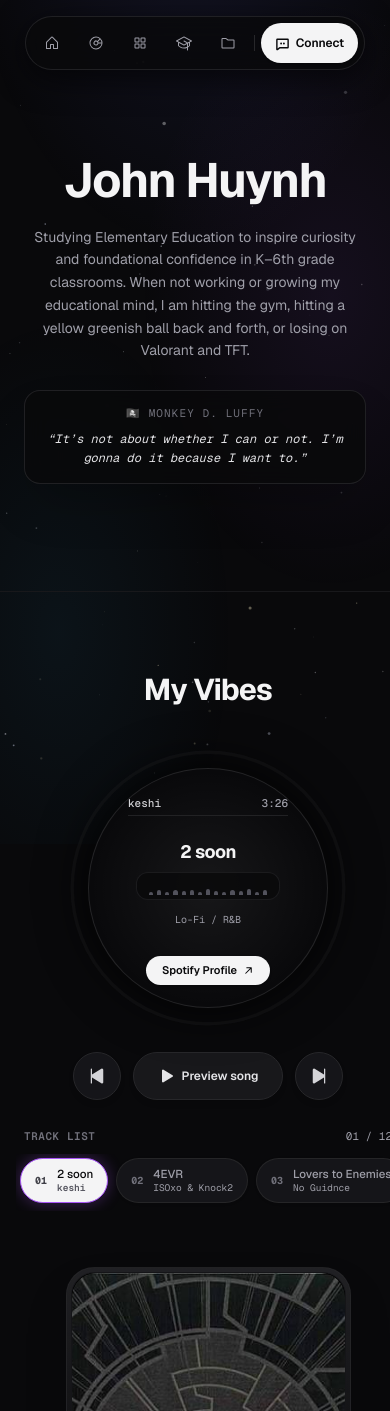
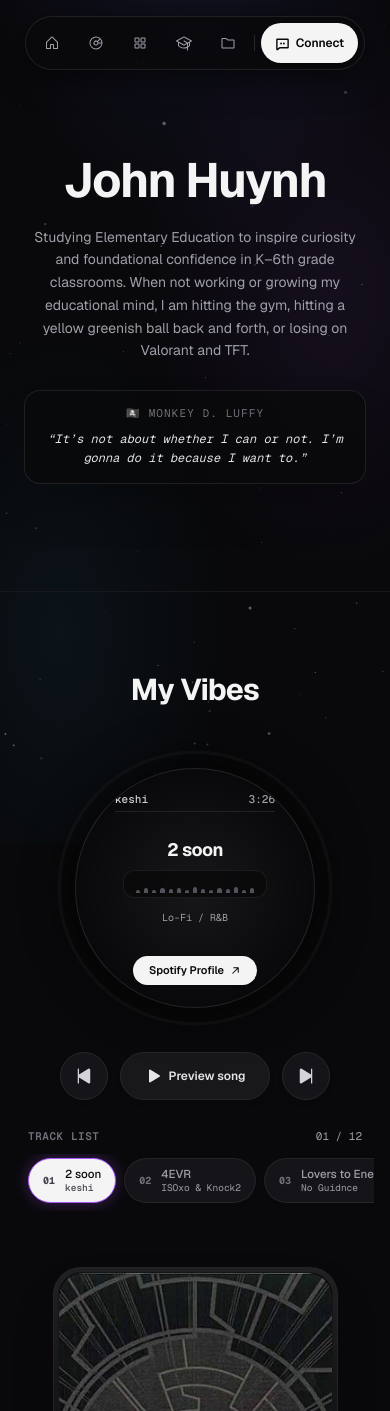
Before and after one commit to Flashyjohn123/johnwebsite, a Next.js app: page / in a window 390 px wide. Shown: the top 1411 px of the page. Built offline with nearby package versions, Linux system fonts and the light colour scheme.

Commit message:
Center dial in middle on mobile view and prevent carousel scroll from shifting window

```diff
--- a/src/components/SongDial.tsx
+++ b/src/components/SongDial.tsx
@@ -48,12 +48,15 @@
     return () => window.removeEventListener("resize", handleResize);
   }, []);
 
-  // Smooth scroll mobile pill carousel to active track
+  // Smooth scroll mobile pill carousel to active track (container-only scroll, avoids shifting page/window)
   useEffect(() => {
     if (mobileCarouselRef.current) {
-      const pillEl = mobileCarouselRef.current.children[activeIndex] as HTMLElement | undefined;
+      const container = mobileCarouselRef.current;
+      const pillEl = container.children[activeIndex] as HTMLElement | undefined;
       if (pillEl) {
-        pillEl.scrollIntoView({ behavior: "smooth", inline: "center", block: "nearest" });
+        const targetScrollLeft =
+          pillEl.offsetLeft - container.clientWidth / 2 + pillEl.clientWidth / 2;
+        container.scrollTo({ left: targetScrollLeft, behavior: "smooth" });
       }
     }
   }, [activeIndex]);
@@ -213,7 +216,7 @@
   const strokeOffset = ringCircumference * (1 - progressRatio);
 
   return (
-    <section id="music" className="relative py-20 sm:py-32 px-4 sm:px-6 max-w-6xl mx-auto border-t border-zinc-900 flex flex-col items-center overflow-hidden">
+    <section id="music" className="relative py-20 sm:py-32 px-4 sm:px-6 w-full max-w-6xl mx-auto border-t border-zinc-900 flex flex-col items-center justify-center overflow-hidden">
       {/* Section Header */}
       <div className="w-full text-center mb-10 sm:mb-16">
         <h2 className="text-3xl sm:text-5xl font-bold tracking-tight text-zinc-100">
@@ -222,9 +225,9 @@
       </div>
 
       {/* MOBILE EXPERIENCE (< 640px): Centerpiece Player Screen + Sleek Carousel */}
-      <div className="flex sm:hidden flex-col items-center justify-center w-full max-w-sm select-none">
+      <div className="flex sm:hidden flex-col items-center justify-center w-full max-w-sm mx-auto select-none">
         {/* Mobile Centerpiece Player */}
-        <div className="relative w-[280px] h-[280px] xs:w-[300px] xs:h-[300px] flex items-center justify-center">
+        <div className="relative w-[280px] h-[280px] mx-auto flex items-center justify-center shrink-0">
           {/* Circular Perimeter Progress Fill SVG */}
           <svg
             viewBox="0 0 100 100"
@@ -292,7 +295,7 @@
           </svg>
 
           {/* Centered Digital Monitor Screen */}
-          <div className="relative z-20 w-[240px] h-[240px] xs:w-[255px] xs:h-[255px] rounded-full border border-zinc-800/90 bg-zinc-950 px-5 pt-6 pb-5 flex flex-col items-center justify-between text-center shadow-[0_0_50px_rgba(0,0,0,0.95)] overflow-hidden pointer-events-auto">
+          <div className="relative z-20 w-[240px] h-[240px] rounded-full border border-zinc-800/90 bg-zinc-950 p-5 flex flex-col items-center justify-between text-center shadow-[0_0_50px_rgba(0,0,0,0.95)] overflow-hidden pointer-events-auto">
             <div className="absolute inset-0 rounded-full bg-[radial-gradient(circle_at_center,rgba(255,255,255,0.06)_0%,transparent_70%)] pointer-events-none" />
 
             <div className="relative z-10 w-full flex flex-col items-center justify-between h-full py-0.5">
@@ -308,7 +311,7 @@
 
               {/* Center Block: Title + Animated Volume Bars + Lyrics */}
               <div className="my-auto px-1 flex flex-col items-center justify-center w-full max-w-[210px]">
-                <h3 className="text-lg xs:text-xl font-bold tracking-tight text-zinc-100 line-clamp-1 leading-tight">
+                <h3 className="text-lg font-bold tracking-tight text-zinc-100 line-clamp-1 leading-tight">
                   {currentTrack.title}
                 </h3>
 
@@ -369,7 +372,7 @@
         </div>
 
         {/* Mobile Hardware Controls (Thumb Friendly min 44px targets) */}
-        <div className="mt-6 flex items-center gap-3">
+        <div className="mt-6 flex items-center justify-center gap-3 w-full mx-auto">
           <button
             onClick={handlePrev}
             className="w-12 h-12 rounded-full flex items-center justify-center text-zinc-300 hover:text-white bg-zinc-900/90 border border-zinc-800 transition-all cursor-pointer active:scale-95 shadow-md"
@@ -406,8 +409,8 @@
         </div>
 
         {/* Mobile Horizontal Swipeable Track Carousel Selector */}
-        <div className="w-full mt-7 flex flex-col">
-          <div className="flex items-center justify-between text-[11px] font-mono text-zinc-400 mb-2.5 px-2">
+        <div className="w-full max-w-sm mx-auto mt-7 flex flex-col items-center">
+          <div className="w-full flex items-center justify-between text-[11px] font-mono text-zinc-400 mb-2.5 px-3">
             <span className="tracking-wider uppercase text-zinc-500 font-semibold">Track List</span>
             <span className="text-zinc-400">
               {(activeIndex + 1).toString().padStart(2, "0")} / {total.toString().padStart(2, "0")}
@@ -416,7 +419,7 @@
 
           <div
             ref={mobileCarouselRef}
-            className="w-full overflow-x-auto no-scrollbar scroll-smooth flex gap-2 pb-2 pt-1 px-1 snap-x"
+            className="w-full max-w-full overflow-x-auto no-scrollbar scroll-smooth flex gap-2 pb-2 pt-1 px-3 snap-x"
           >
             {tracks.map((track, idx) => {
               const isActive = idx === activeIndex;
@@ -464,8 +467,8 @@
       </div>
 
       {/* DESKTOP & TABLET EXPERIENCE (>= 640px): Standalone Centerpiece Rotary Jog Dial */}
-      <div className="hidden sm:flex relative flex-col items-center justify-center my-4 select-none">
-        <div className="relative w-[640px] h-[640px] md:w-[720px] md:h-[720px] lg:w-[800px] lg:h-[800px] flex items-center justify-center">
+      <div className="hidden sm:flex relative flex-col items-center justify-center my-4 select-none mx-auto w-full">
+        <div className="relative w-[640px] h-[640px] md:w-[720px] md:h-[720px] lg:w-[800px] lg:h-[800px] mx-auto flex items-center justify-center">
           {/* Circular Perimeter Progress Fill SVG */}
           <svg
             viewBox="0 0 100 100"
```
